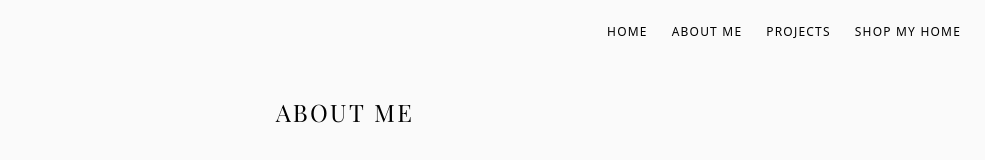
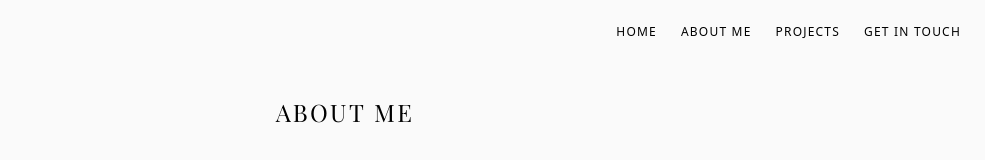
Before and after one commit to HalcyonHaus/halcyonhaus-site, a Next.js app: page /about in a window 1280 px wide. Shown: the top 160 px of the page, without its empty margins (295-1280 px from the left). Built offline with nearby package versions, Linux system fonts and the light colour scheme.

Commit message:
Update about.js

```diff
--- a/pages/about.js
+++ b/pages/about.js
@@ -18,7 +18,7 @@ export default function AboutPage() {
           <Link href="/" legacyBehavior><a className="transition-colors duration-300 text-black hover:text-neutral-400">Home</a></Link>
           <Link href="/about" legacyBehavior><a className="transition-colors duration-300 text-black hover:text-neutral-400">About Me</a></Link>
           <Link href="/projects" legacyBehavior><a className="transition-colors duration-300 text-black hover:text-neutral-400">Projects</a></Link>
-          <Link href="/shop" legacyBehavior><a className="transition-colors duration-300 text-black hover:text-neutral-400">Shop My Home</a></Link>
+          <Link href="/contact" legacyBehavior><a className="transition-colors duration-300 text-black hover:text-neutral-400">Get in Touch</a></Link>
         </nav>
       </header>
 
```
